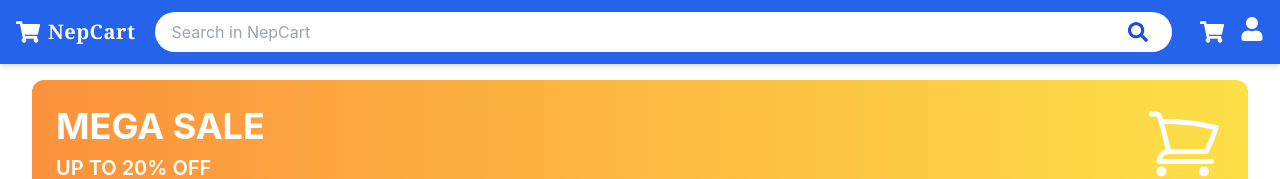
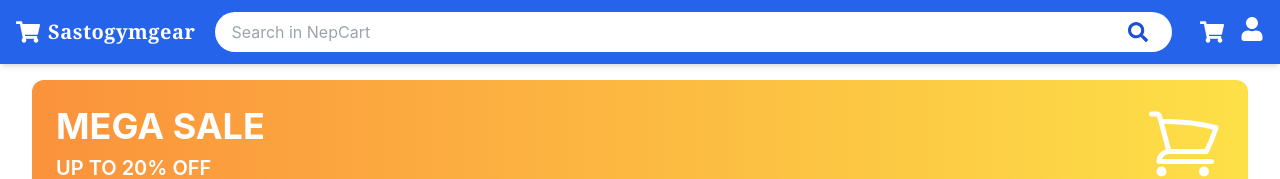
Before and after one commit to ItzSahil101/NepCart, a React (Create React App) app: page / in a window 1280 px wide. Shown: the top 179 px of the page. Built offline with nearby package versions, Linux system fonts and the light colour scheme; no server answers.

Commit message:
Update Navbar.js

```diff
--- a/src/components/Navbar.js
+++ b/src/components/Navbar.js
@@ -107,7 +107,7 @@ return () => document.removeEventListener("mousedown", handleOutsideProfileClick
         <div className="flex items-center space-x-2 shrink-0">
           <FaShoppingCart className="text-2xl" />
           <Link className="text-xl font-bold tracking-wide font-serif whitespace-nowrap" to="/">
-            NepCart
+            Sastogymgear
           </Link>
         </div>
 
```
